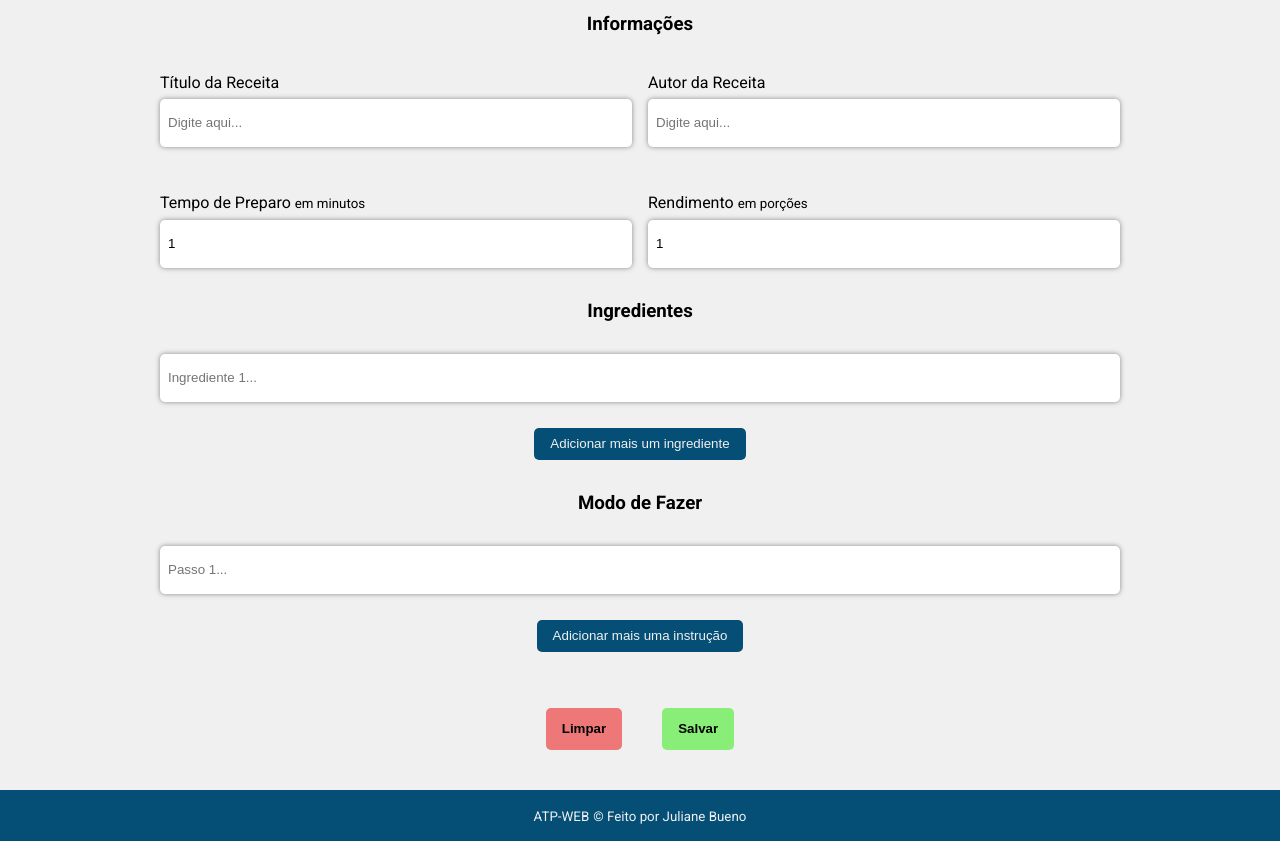
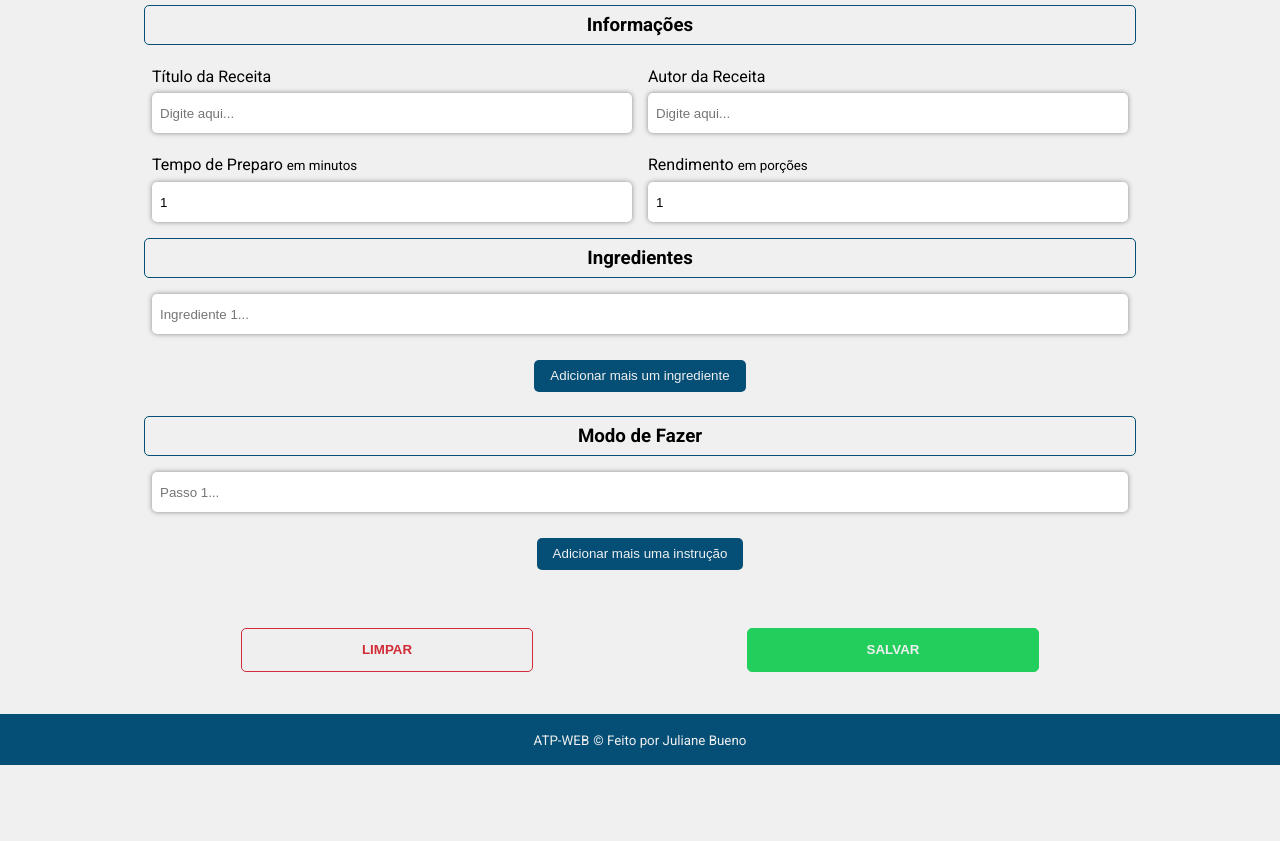
Before and after one commit to julianebueno/ATP-WEB, a plain HTML site: page src/html/form.html in a window 1280 px wide. Shown: the part 144-985 px from the top of the page. After the commit the page ends 909 px from the top, so only its background shows below. Drawn offline with Linux system fonts and the light colour scheme.

Commit message:
fix: :fire: remoção do pattern nos modos de fazer e reestilização de button

```diff
--- a/src/css/form.css
+++ b/src/css/form.css
@@ -3,15 +3,15 @@
   width: 100%;
   text-align: center;
   padding: 0.5rem;
-  margin-top: 0.5rem;
+  margin: .5rem 0;
+  border: solid 1px #054f77;
+  border-radius: 5px;
 }
 .principalForm form > fieldset {
   display: flex;
-  padding: 0.5rem;
   width: 100%;
 }
 .principalForm form > fieldset > label {
-  margin-top: 0.5rem;
   padding: 0.5rem;
   line-height: 2rem;
   width: 100%;
@@ -20,7 +20,7 @@
   box-shadow: 0px 0px 5px 0px rgba(100, 100, 100, 0.75);
   padding-left: 0.5rem;
   border-radius: 5px;
-  line-height: 3rem;
+  height: 2.5rem;
   width: 100%;
 }
 .principalForm form > fieldset > button {
@@ -43,23 +43,33 @@
   color: #f0f0f0;
   padding: 0 1rem;
   margin: 0.5rem auto;
+  margin-bottom: 1rem;
 }
 
 /* ---------------------------- fieldsetBotoes */
 .fieldsetBotoes {
-  justify-content: center;
+  justify-content: space-around;
   gap: 40px;
   margin: 2rem 0;
+  padding: 10px;
 }
 .fieldsetBotoes button {
-  padding: 0.3rem 1rem;
+  padding: 0.3rem;
+  width: 30%;
   font-weight: 700;
+  transition: .5s;
+}
+.fieldsetBotoes button:hover {
+  transform: scale(1.1);
 }
 .botaoLimpar {
-  background-color: #ee7777;
+  border: solid 1px #d12c38;
+  color: #d12c38;
 }
 .botaoSalvar {
-  background-color: #88ee77;
+  background-color: #23cf5c;
+  border: solid 1px #23cf5c;
+  color: #f0f0f0;
 }
 
 /* ---------------------------- Mobile */
--- a/src/html/form.html
+++ b/src/html/form.html
@@ -70,16 +70,14 @@
       <h3 class="titulosForm">Modo de Fazer</h3>
       <fieldset class="fieldsetLista">
         <label for="modoFazer" id='labelModoFazer'>
-          <input type="text" name="passoModoFazer1" id="passoModoFazer1" placeholder="Passo 1..."
-            pattern="[a-zA-ZÀ-ÿ0-9 ]+" title="Sem caracteres especias, insira apenas letras, números, espaços e acentos"
-            required>
+          <input type="text" name="passoModoFazer1" id="passoModoFazer1" placeholder="Passo 1..." required>
         </label>
         <button type="button" onclick="addInputModoFazer()">Adicionar mais uma instrução</button>
       </fieldset>
 
       <fieldset class="fieldsetBotoes">
-        <button type="button" class="botaoLimpar" onclick="location.reload()">Limpar</button>
-        <button type="submit" class="botaoSalvar">Salvar</button>
+        <button type="button" class="botaoLimpar" onclick="location.reload()">LIMPAR</button>
+        <button type="submit" class="botaoSalvar">SALVAR</button>
       </fieldset>
 
     </form>
--- a/src/js/controller/funcoesForm.js
+++ b/src/js/controller/funcoesForm.js
@@ -25,8 +25,6 @@ function addInputModoFazer() {
   input2.setAttribute("name", `passoModoFazer${contador2}`);
   input2.setAttribute("id", `passoModoFazer${contador2}`);
   input2.setAttribute("placeholder", `Passo ${contador2}...`);
-  input2.setAttribute("pattern", "[a-zA-ZÀ-ÿ0-9 ]+");
-  input2.setAttribute("title", "Sem caracteres especias, insira apenas letras, números, espaços e acentos");
   input2.setAttribute("required", "");
   container2.appendChild(input2);
   contador2++;
```
